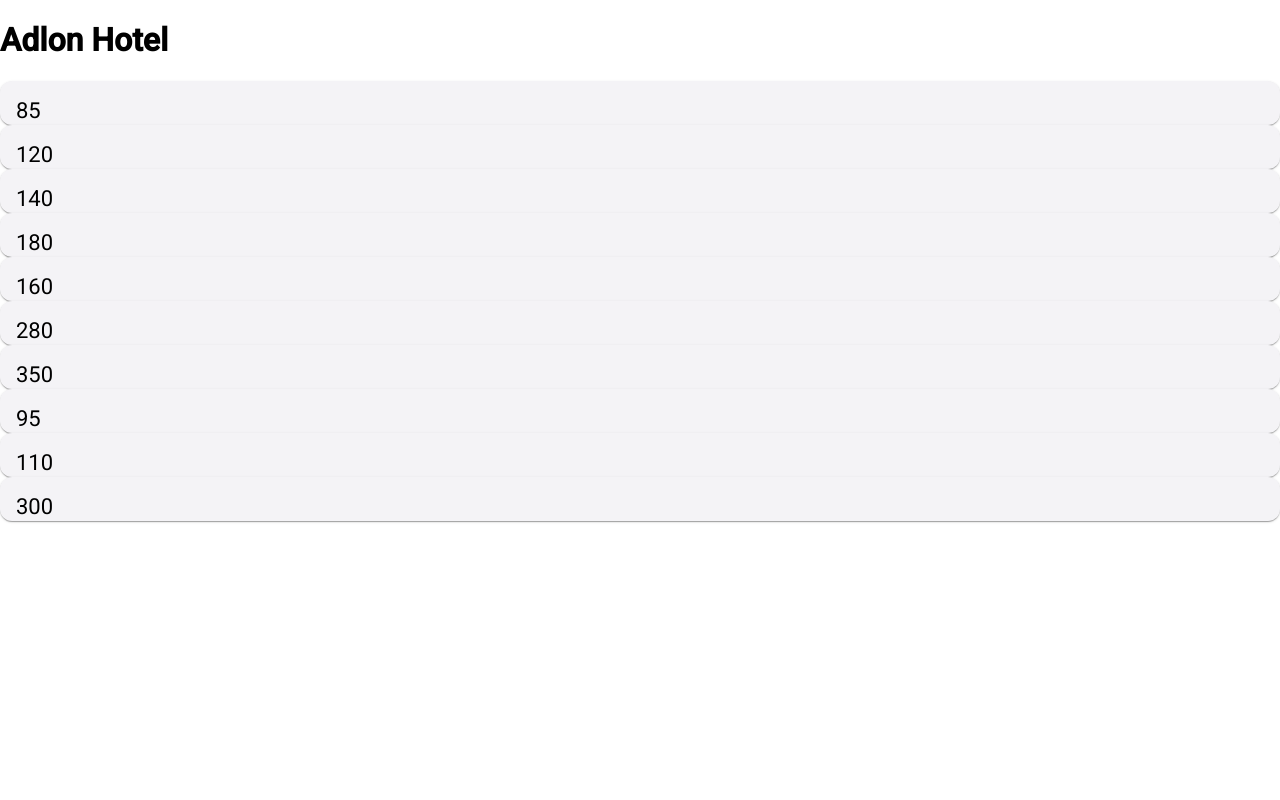
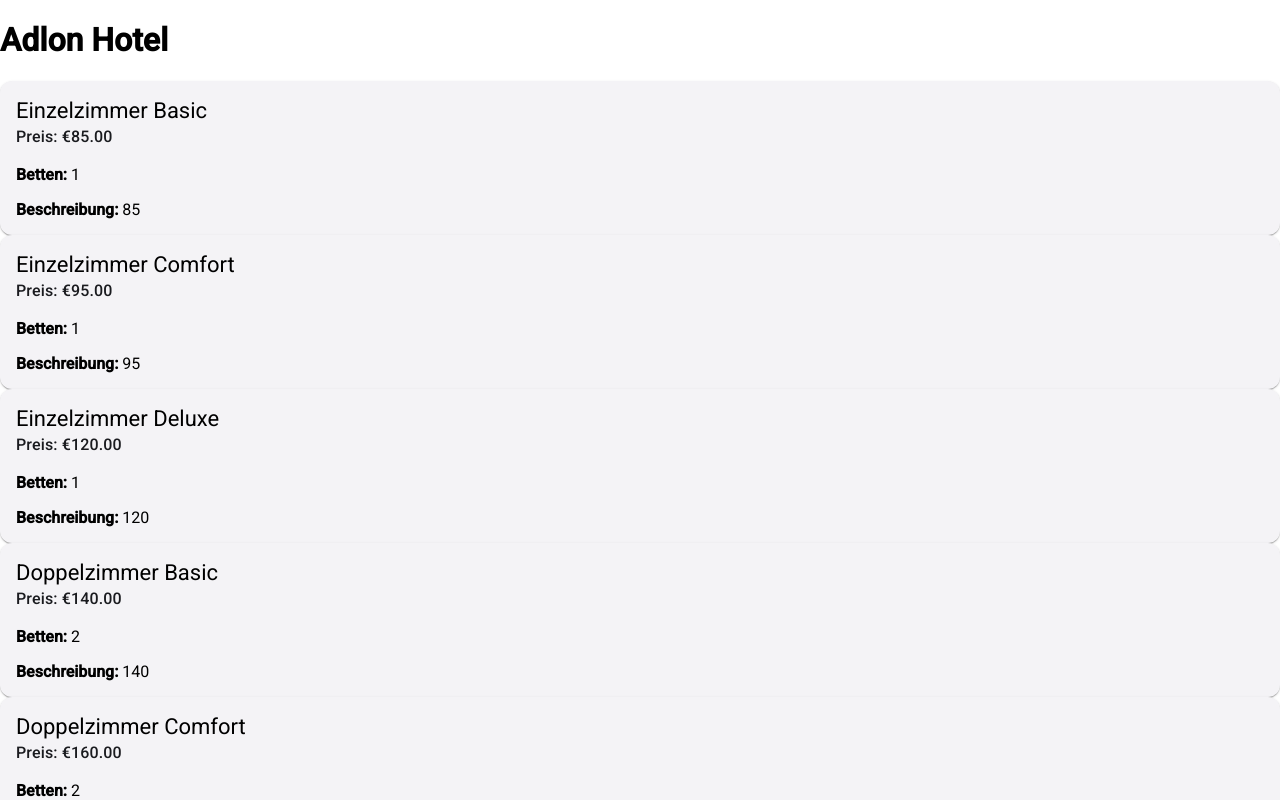
Before and after one commit to Pandouzz/Hotel-Projekt, an Angular app: page / in a window 1280 px wide. Shown: the top 800 px of the page. Built offline with nearby package versions, Linux system fonts and the light colour scheme.

Commit message:
Massig viele Anpassungen

```diff
--- a/src/app/app.ts
+++ b/src/app/app.ts
@@ -1,10 +1,9 @@
 import { Component } from '@angular/core';
-import { RouterOutlet } from '@angular/router';
 import { Home } from "./home/home";
 
 @Component({
   selector: 'app-root',
-  imports: [RouterOutlet, Home],
+  imports: [Home],
   templateUrl: './app.html',
   styleUrl: './app.css'
 })
--- /dev/null
+++ b/src/app/details/details.html
@@ -0,0 +1 @@
+<p>details works!</p>
--- a/src/app/overview/overview.html
+++ b/src/app/overview/overview.html
@@ -1,5 +1,12 @@
-<mat-card class="standardCard">
+<div class="rooms-overview">
+  <mat-card class="standardCard">
     <mat-card-header>
-        <mat-card-title>{{rooms.price}}</mat-card-title>
+      <mat-card-title>{{ rooms.title }}</mat-card-title>
+      <mat-card-subtitle>Preis: {{ rooms.price | currency:'EUR' }}</mat-card-subtitle>
     </mat-card-header>
-</mat-card>
+    <mat-card-content>
+      <p><strong>Betten:</strong> {{ rooms.numberOfBeds }}</p>
+      <p><strong>Beschreibung:</strong> {{ rooms.price }}</p>
+    </mat-card-content>
+  </mat-card>
+</div>
--- a/src/app/overview/overview.ts
+++ b/src/app/overview/overview.ts
@@ -2,10 +2,12 @@ import { Component, Input } from '@angular/core';
 import { MatCardModule } from '@angular/material/card';
 import { MatButtonModule } from '@angular/material/button';
 import { Room } from '../room';
+import { RouterLink } from '@angular/router';
+import { CommonModule } from '@angular/common';
 
 @Component({
   selector: 'app-overview',
-  imports: [MatCardModule, MatButtonModule],
+  imports: [MatCardModule, MatButtonModule, RouterLink, CommonModule],
   templateUrl: './overview.html',
   styleUrl: './overview.css'
 })
--- a/src/app/room.ts
+++ b/src/app/room.ts
@@ -6,7 +6,8 @@ export interface Room {
     size: number;
     view: ViewType;
     price: number;
-    maxGuests: number;
+    numberOfBeds: number;
+    description: string;
 
     //Ausstattung
     wifi: boolean;
--- a/src/app/roomservice.ts
+++ b/src/app/roomservice.ts
@@ -9,164 +9,140 @@ export class Roomservice {
 
   constructor() {
     this.rooms = [
-        // Einzelzimmer - Budget
       {
-          title: 'Einzelzimmer Standard',
+          title: 'Einzelzimmer Basic',
           roomNumber: 101,
           roomType: RoomType.SINGLE,
           size: 18,
           view: ViewType.CITY_VIEW,
           price: 85,
-          maxGuests: 1,
+          numberOfBeds: 1,
           wifi: true,
           airConditioning: false,
           tv: true,
           minibar: false,
-          balcony: false
+          balcony: false,
+          description: 'Ein gemütliches Einzelzimmer mit Blick auf die Stadt. Ideal für Geschäftsreisende oder Alleinreisende.'
       },
-
-      // Einzelzimmer - Premium
       {
-          title: 'Einzelzimmer Premium',
+          title: 'Einzelzimmer Comfort',
+          roomNumber: 203,
+          roomType: RoomType.SINGLE,
+          size: 20,
+          view: ViewType.GARDEN_VIEW,
+          price: 95,
+          numberOfBeds: 1,
+          wifi: true,
+          airConditioning: true,
+          tv: true,
+          minibar: false,
+          balcony: false,
+          description: 'Ruhiges Einzelzimmer mit Blick in den Garten, ideal für Erholungssuchende.'
+      },
+      {
+          title: 'Einzelzimmer Deluxe',
           roomNumber: 205,
           roomType: RoomType.SINGLE,
-          size: 22,
+          size: 25,
           view: ViewType.SEA_VIEW,
           price: 120,
-          maxGuests: 1,
+          numberOfBeds: 1,
           wifi: true,
           airConditioning: true,
           tv: true,
           minibar: true,
-          balcony: true
+          balcony: true,
+          description: 'Ein elegantes Einzelzimmer mit Meerblick. Perfekt für einen entspannten Aufenthalt am Strand.'
       },
-
-      // Doppelzimmer - Standard
       {
-          title: 'Doppelzimmer Standard',
+          title: 'Doppelzimmer Basic',
           roomNumber: 302,
           roomType: RoomType.DOUBLE,
           size: 28,
           view: ViewType.GARDEN_VIEW,
           price: 140,
-          maxGuests: 2,
+          numberOfBeds: 2,
           wifi: true,
           airConditioning: true,
           tv: true,
           minibar: false,
-          balcony: false
+          balcony: false,
+          description: 'Komfortables Doppelzimmer mit Blick in den Garten, perfekt für Paare.'
       },
-
-      // Doppelzimmer - Meerblick
+    {
+          title: 'Doppelzimmer Comfort',
+          roomNumber: 315,
+          roomType: RoomType.DOUBLE,
+          size: 30,
+          view: ViewType.CITY_VIEW,
+          price: 160,
+          numberOfBeds: 2,
+          wifi: true,
+          airConditioning: true,
+          tv: true,
+          minibar: true,
+          balcony: false,
+          description: 'Doppelzimmer mit Blick auf die Stadt, inklusive Minibar und Klimaanlage.'
+      },
       {
-          title: 'Doppelzimmer Meerblick',
+          title: 'Doppelzimmer Deluxe',
           roomNumber: 401,
           roomType: RoomType.DOUBLE,
           size: 32,
           view: ViewType.SEA_VIEW,
           price: 180,
-          maxGuests: 2,
+          numberOfBeds: 2,
           wifi: true,
           airConditioning: true,
           tv: true,
           minibar: true,
-          balcony: true
+          balcony: true,
+          description: 'Modernes Doppelzimmer mit herrlichem Meerblick, Balkon und Minibar.'
       },
-
-      // Doppelzimmer - Stadtblick
       {
-          title: 'Doppelzimmer Stadtblick',
-          roomNumber: 315,
-          roomType: RoomType.DOUBLE,
-          size: 30,
-          view: ViewType.CITY_VIEW,
-          price: 160,
-          maxGuests: 2,
-          wifi: true,
-          airConditioning: true,
-          tv: true,
-          minibar: true,
-          balcony: false
-      },
-
-      // Suite - Gartenblick
-      {
-          title: 'Suite Gartenblick',
+          title: 'Suite Basic',
           roomNumber: 501,
           roomType: RoomType.SUITE,
           size: 45,
           view: ViewType.GARDEN_VIEW,
           price: 280,
-          maxGuests: 4,
+          numberOfBeds: 4,
           wifi: true,
           airConditioning: true,
           tv: true,
           minibar: true,
-          balcony: true
+          balcony: true,
+          description: 'Großzügige Suite mit Gartenblick, Balkon und Platz für die ganze Familie.'
       },
-
-      // Suite - Premium Meerblick
       {
-          title: 'Suite Premium',
+          title: 'Suite Comfort',
+          roomNumber: 502,
+          roomType: RoomType.SUITE,
+          size: 48,
+          view: ViewType.CITY_VIEW,
+          price: 300,
+          numberOfBeds: 4,
+          wifi: true,
+          airConditioning: true,
+          tv: true,
+          minibar: true,
+          balcony: true,
+          description: 'Elegante Suite mit Blick auf die Stadt, großem Balkon und viel Komfort.'
+      },
+      {
+          title: 'Suite Deluxe',
           roomNumber: 601,
           roomType: RoomType.SUITE,
           size: 55,
           view: ViewType.SEA_VIEW,
           price: 350,
-          maxGuests: 4,
+          numberOfBeds: 4,
           wifi: true,
           airConditioning: true,
           tv: true,
           minibar: true,
-          balcony: true
-      },
-
-      // Einzelzimmer - Gartenblick
-      {
-          title: 'Einzelzimmer Gartenblick',
-          roomNumber: 203,
-          roomType: RoomType.SINGLE,
-          size: 20,
-          view: ViewType.GARDEN_VIEW,
-          price: 95,
-          maxGuests: 1,
-          wifi: true,
-          airConditioning: true,
-          tv: true,
-          minibar: false,
-          balcony: false
-      },
-
-      // Doppelzimmer - Budget ohne Klimaanlage
-      {
-          title: 'Doppelzimmer Standard',
-          roomNumber: 102,
-          roomType: RoomType.DOUBLE,
-          size: 26,
-          view: ViewType.CITY_VIEW,
-          price: 110,
-          maxGuests: 2,
-          wifi: true,
-          airConditioning: false,
-          tv: true,
-          minibar: false,
-          balcony: false
-      },
-
-      // Suite - Stadtblick
-      {
-          title: 'Suite Stadtblick',
-          roomNumber: 502,
-          roomType: RoomType.SUITE,
-          size: 48,
-          view: ViewType.CITY_VIEW,
-          price: 300,
-          maxGuests: 4,
-          wifi: true,
-          airConditioning: true,
-          tv: true,
-          minibar: true,
-          balcony: true
+          balcony: true,
+          description: 'Luxuriöse Suite mit Meerblick, großem Balkon und exklusiver Ausstattung.'
       }
     ]
   }
```
Also changed, not shown: src/app/details/details.ts (added, +12 -0 lines), src/app/routes.ts (added, +19 -0 lines), src/app/details/details.css (added), 1 other file (tests, documents, lock files or other folders).
